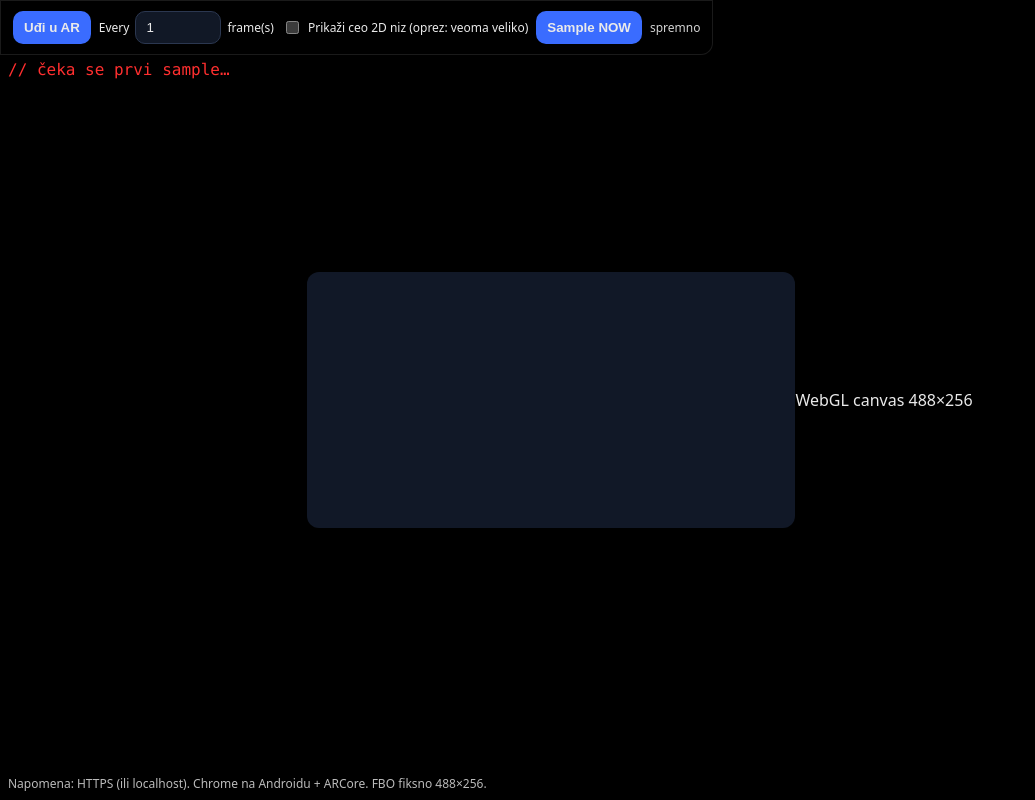
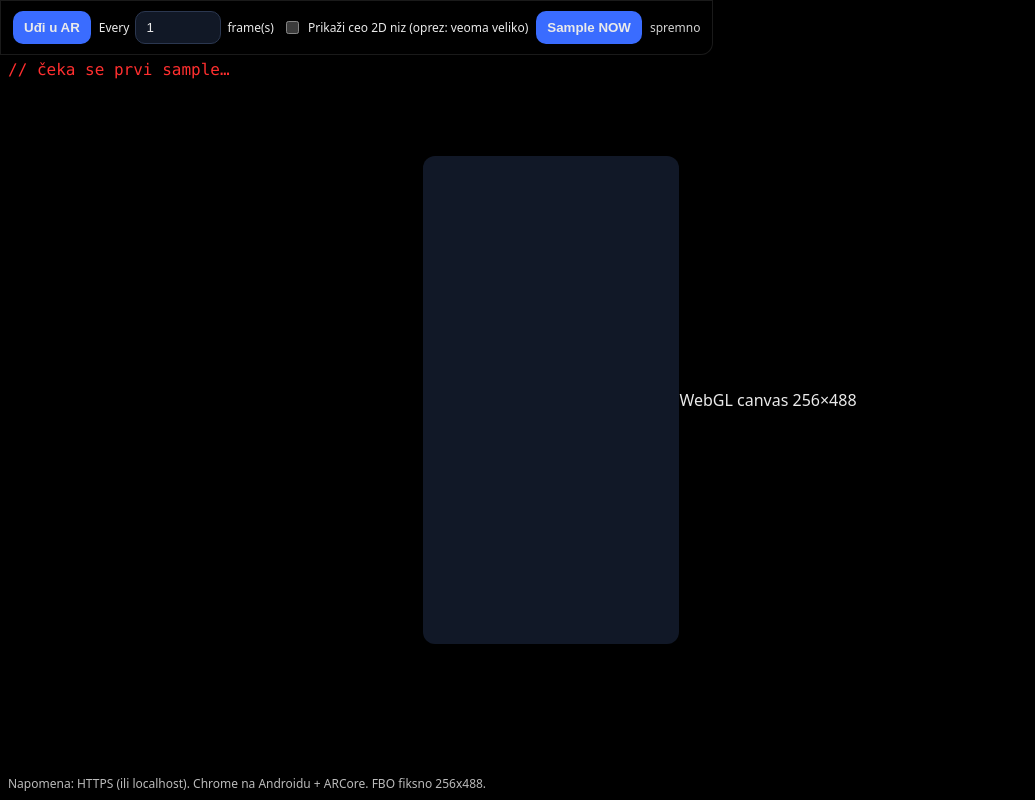
Before and after one commit to zarko-petrovic-g/web-xr-build, a plain HTML site: page index.html in a window 1280 px wide. Shown: the whole page, without its empty margins (0-1035 px from the left). Drawn offline with Linux system fonts and the light colour scheme; a script that the page names is missing.

Commit message:
Flip canvas dimensions to fit the model

```diff
--- a/app.js
+++ b/app.js
@@ -19,7 +19,7 @@ let refSpace = null;
 let aPos=-1, aUV=-1, uTex=null, uFlipY=null;
 let vbo=null;
 
-const fboW = 488, fboH = 256;
+const fboW = 256, fboH = 488;
 let fbo = null, fboTex = null;
 
 let frameCount = 0, sampleEvery = 2, manualSample=false;
--- a/index.html
+++ b/index.html
@@ -3,7 +3,7 @@
   <head>
     <meta charset="utf-8" />
     <meta name="viewport" content="width=device-width, initial-scale=1" />
-    <title>WebXR 2D Byte Array — 488×256 (Crveni overlay)</title>
+    <title>WebXR 2D Byte Array — 256x488 (Crveni overlay)</title>
     <style>
       :root { color-scheme: dark; }
       html, body {
@@ -67,13 +67,13 @@
       <div id="textOut">// čeka se prvi sample…</div>
       <div class="canvas-wrapper" role="figure" aria-label="WebGL canvas">
         <!-- Width/height attributes set the actual WebGL drawing buffer size -->
-        <canvas id="gl" width="488" height="256"></canvas>
-        <div class="caption">WebGL canvas 488×256</div>
+        <canvas id="gl" width="256" height="488"></canvas>
+        <div class="caption">WebGL canvas 256×488</div>
       </div>
     </div>
 
 
-    <div class="note">Napomena: HTTPS (ili localhost). Chrome na Androidu + ARCore. FBO fiksno 488×256.</div>
+    <div class="note">Napomena: HTTPS (ili localhost). Chrome na Androidu + ARCore. FBO fiksno 256x488.</div>
 
     <script src="https://cdn.jsdelivr.net/npm/@tensorflow/tfjs@latest"></script>
     <script type="module" src="./app.js"></script>
```
